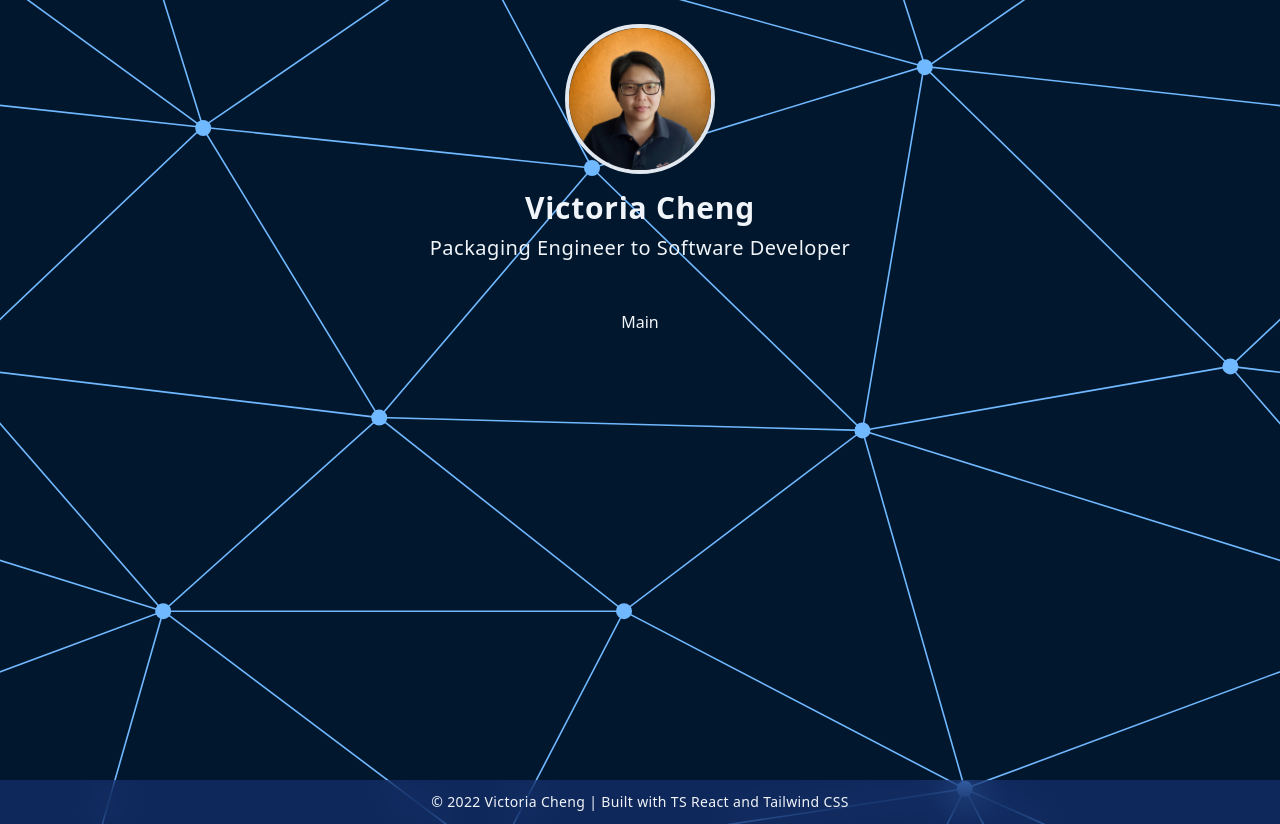
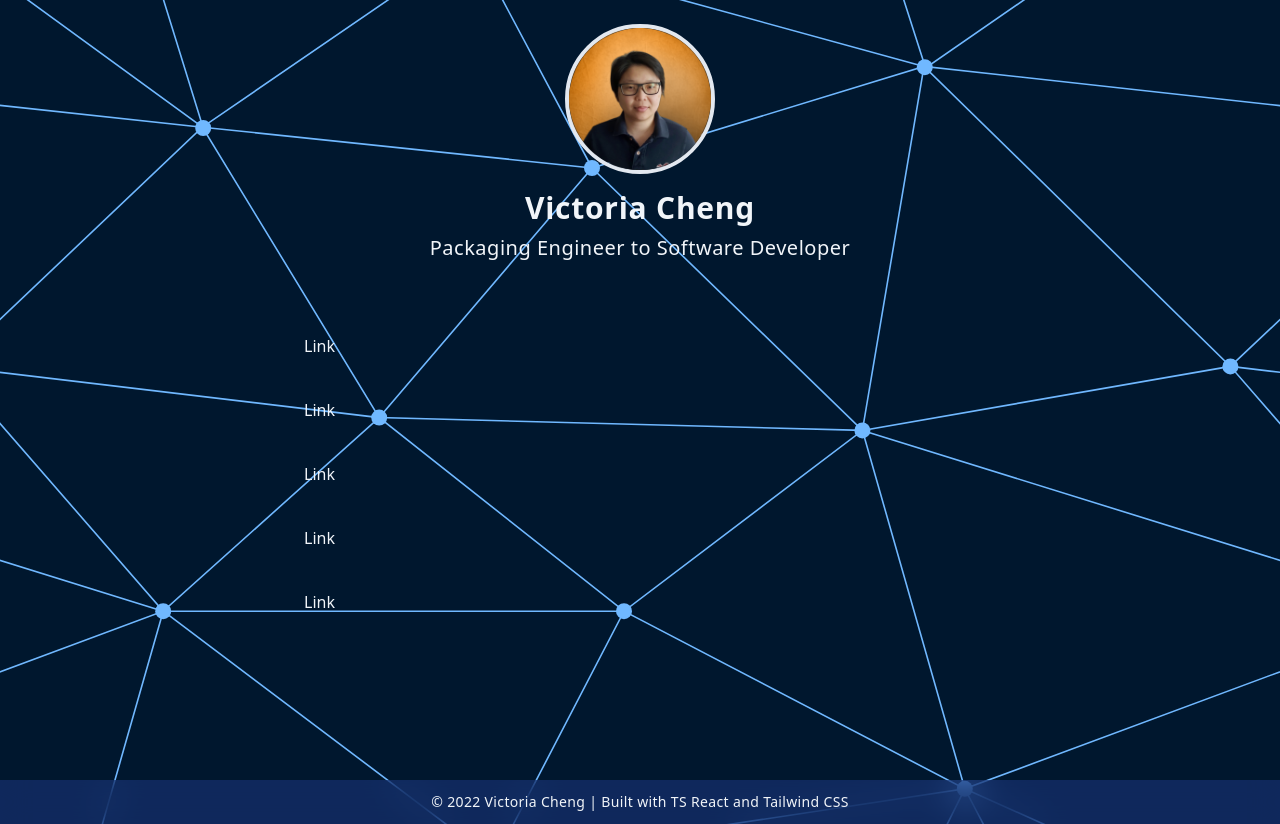
Before and after one commit to victoriacheng15/links-me, a React (Vite) app: page / in a window 1280 px wide. Built offline with nearby package versions, Linux system fonts and the light colour scheme.

Commit message:
feat: populate content with links and style

```diff
--- a/src/components/Main.tsx
+++ b/src/components/Main.tsx
@@ -1,7 +1,17 @@
 import React from "react";
+import Link from "./Link";
+import { linksList } from "../data/links";
 
 function Main() {
-	return <main className="py-4">Main</main>;
+	return (
+		<main className="flex w-11/12 max-w-2xl flex-col gap-10 py-10">
+			{linksList
+				.filter(({ category }) => !category)
+				.map((link) => (
+					<Link key={link.title} {...link} />
+				))}
+		</main>
+	);
 }
 
 export default Main;
```
